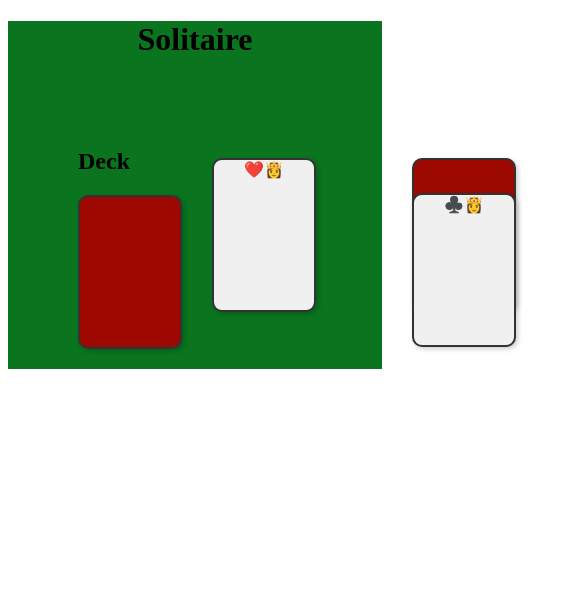
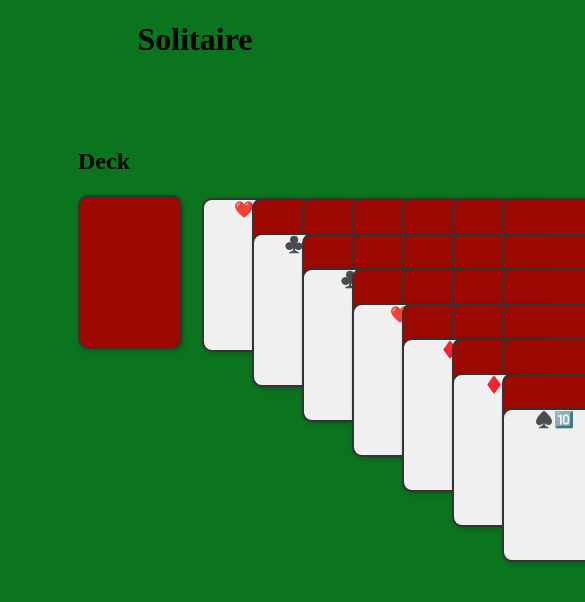
Before and after one commit to Henning456/solitaire, a React (Vite) app: page / in a window 390 px wide. Both pictures are taken after a click on the button "Play". Shown: the top 602 px of the page, 585 px wide, since content can reach past the window. Built offline with nearby package versions, Linux system fonts and the light colour scheme.

Commit message:
adjust styling and responsiveness

```diff
--- a/src/App.css
+++ b/src/App.css
@@ -1,9 +1,9 @@
+:root {
+  background-color: #0a741f;
+}
+
 .App {
   text-align: center;
-  /* background-color: rgb(187, 106, 8); */
-  background-color: #0a741f;
-  /* font-family: Arial, sans-serif; */
-  margin-top: 20px;
 }
 
 button {
@@ -21,20 +21,21 @@ button {
 
 .deck-section {
   text-align: left;
-  /* margin: 10px; */
+  width: 100%;
 }
 
 .columns-section {
   display: flex;
   flex-direction: row;
-  gap: 100px;
+  gap: 50px;
   padding: 20px;
+  width: 100%;
 }
 
 .column {
   display: flex;
   flex-direction: column;
-  position: relative; /* Important for stacking */
+  position: relative;
   width: 100px;
 }
 
@@ -45,8 +46,8 @@ button {
 }
 
 .column .card-back {
-  top: calc(30px * var(--stack-index)); /* Adjust this for overlap spacing */
-  z-index: var(--stack-index);
+  /* top: calc(30px * var(--stack-index));
+  z-index: var(--stack-index); */
 }
 
 .revealed-deck {
@@ -61,11 +62,3 @@ button {
   top: 0;
   left: 0;
 }
-
-/* transform: translateY(28px); change the overlap
-  transition: transform 0.3s ease; Optional: smooth transition for stacking
-
-
-.revealed-deck .card:not(:first-child) {
-  transform: translateY(calc(28px * var(--stack-index))); Stack the cards
- */
--- a/src/components/Card.css
+++ b/src/components/Card.css
@@ -1,5 +1,5 @@
 :root {
-  --stack-index: 20px;
+  /* --stack-index: 20px; */
 }
 
 .card {
@@ -12,7 +12,7 @@
   flex-direction: column;
   align-items: center;
   box-shadow: 2px 2px 5px rgba(0, 0, 0, 0.2);
-  margin: 10px;
+  margin-top: 50px;
   text-align: center;
 }
 
@@ -26,7 +26,6 @@
   cursor: pointer;
 }
 
-.column .card {
-  top: calc(20px * var(--stack-index));
-  z-index: var(--stack-index);
+.card:hover {
+  transform: scale(1.05);
 }
```
